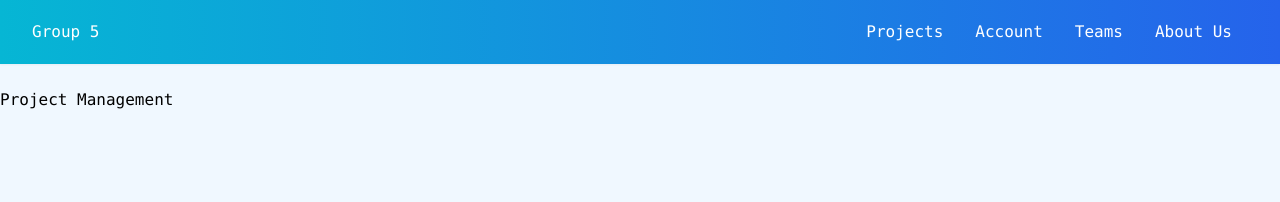
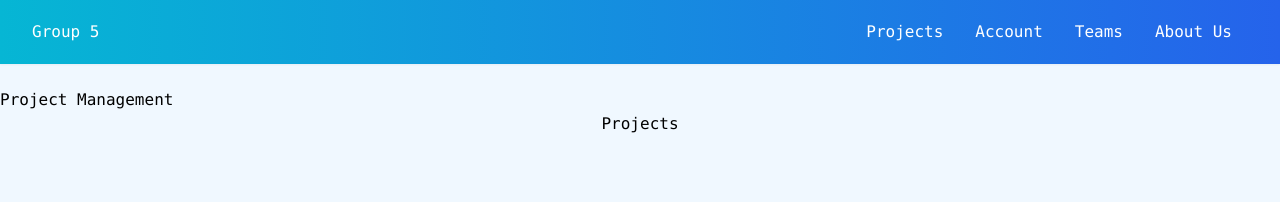
Before and after one commit to JJGuajardo10/ECE461L-Hardware, a React (Create React App) app in the folder ece461l-hardware/: page /ProjectManagement in a window 1280 px wide. Shown: the top 202 px of the page. Built offline with nearby package versions, Linux system fonts and the light colour scheme.

Commit message:
just making it so it can run

```diff
--- a/ece461l-hardware/src/components/ProjectDisplay.js
+++ b/ece461l-hardware/src/components/ProjectDisplay.js
@@ -1,7 +1,12 @@
 import React from 'react'
+import { TextField } from "@mui/material";
+import Button from "@mui/material/Button";
+import { useState } from 'react';
 
 export default function ProjectDisplay() {
   return (
-     <div className="flex justify-center"></div>
+     <div className="flex justify-center">
+        <h1 id="ProjectsHeader" className='font-mono'>Projects</h1>
+      </div>
   )
 }
```
